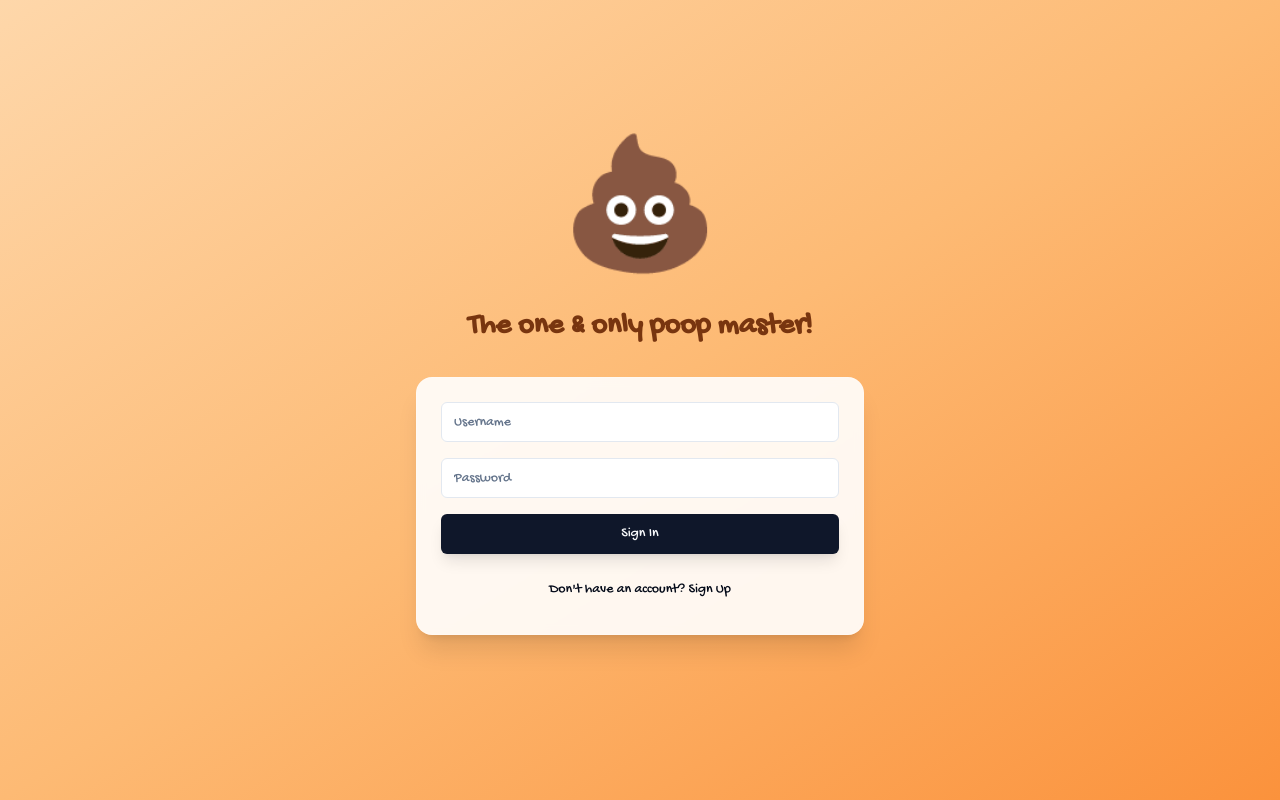
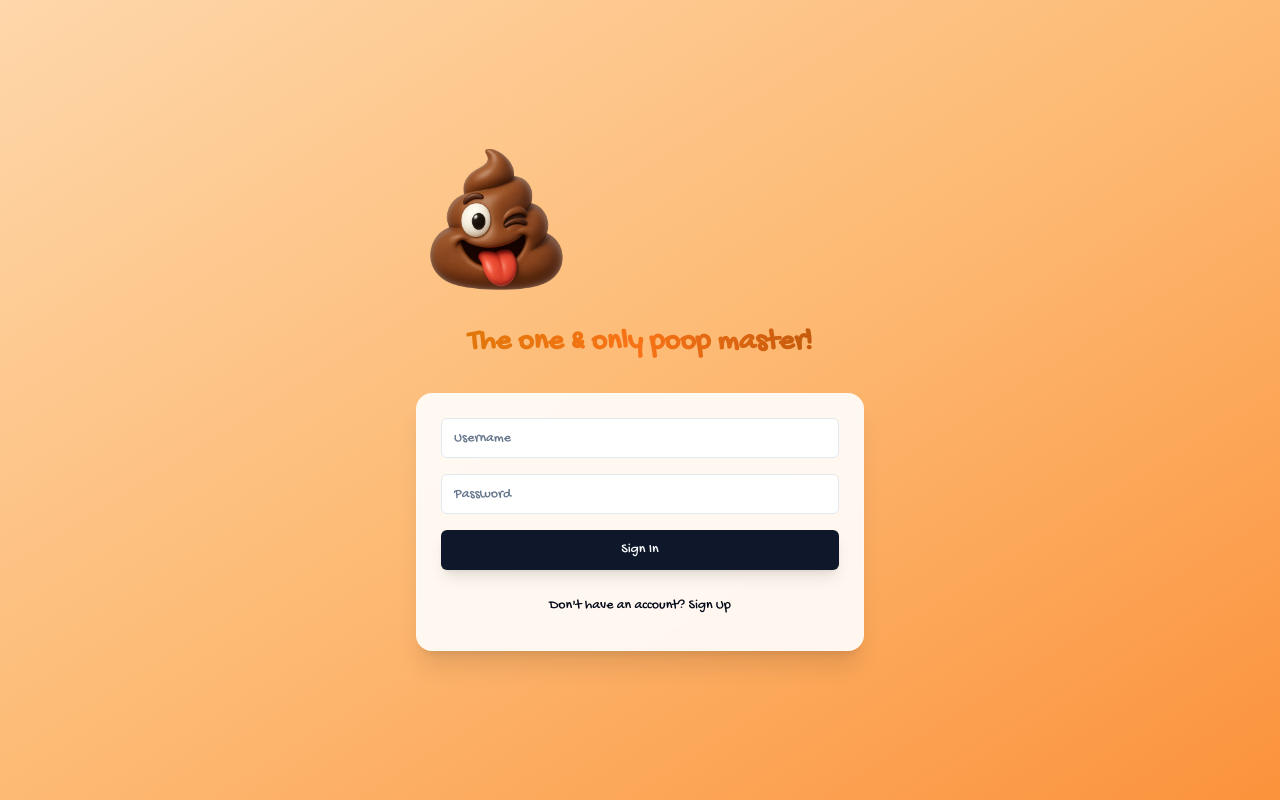
Before and after one commit to Sree-hari-git/poop-score-showdown, a React (Vite) app: page /auth in a window 1280 px wide. Built offline with nearby package versions, Linux system fonts and the light colour scheme.

Commit message:
Add image and gradient to Auth page
- Integrated the custom poop image into the Auth page.
- Applied a color gradient to the "The one & only poop master" quote.

```diff
--- a/src/pages/Auth.tsx
+++ b/src/pages/Auth.tsx
@@ -66,8 +66,8 @@ const Auth = () => {
     <div className="min-h-screen flex items-center justify-center p-4 poop-gradient">
       <div className="w-full max-w-md">
         <div className="text-center mb-8">
-          <PoopMascot size="xl" animate />
-          <h1 className="text-3xl font-bold text-amber-900 mt-4 mb-2">
+          <PoopMascot size="xl" animate useImage />
+          <h1 className="text-3xl font-bold mt-4 mb-2 font-gochi bg-gradient-to-r from-amber-600 via-orange-500 to-amber-700 bg-clip-text text-transparent">
             The one & only poop master!
           </h1>
         </div>
```
